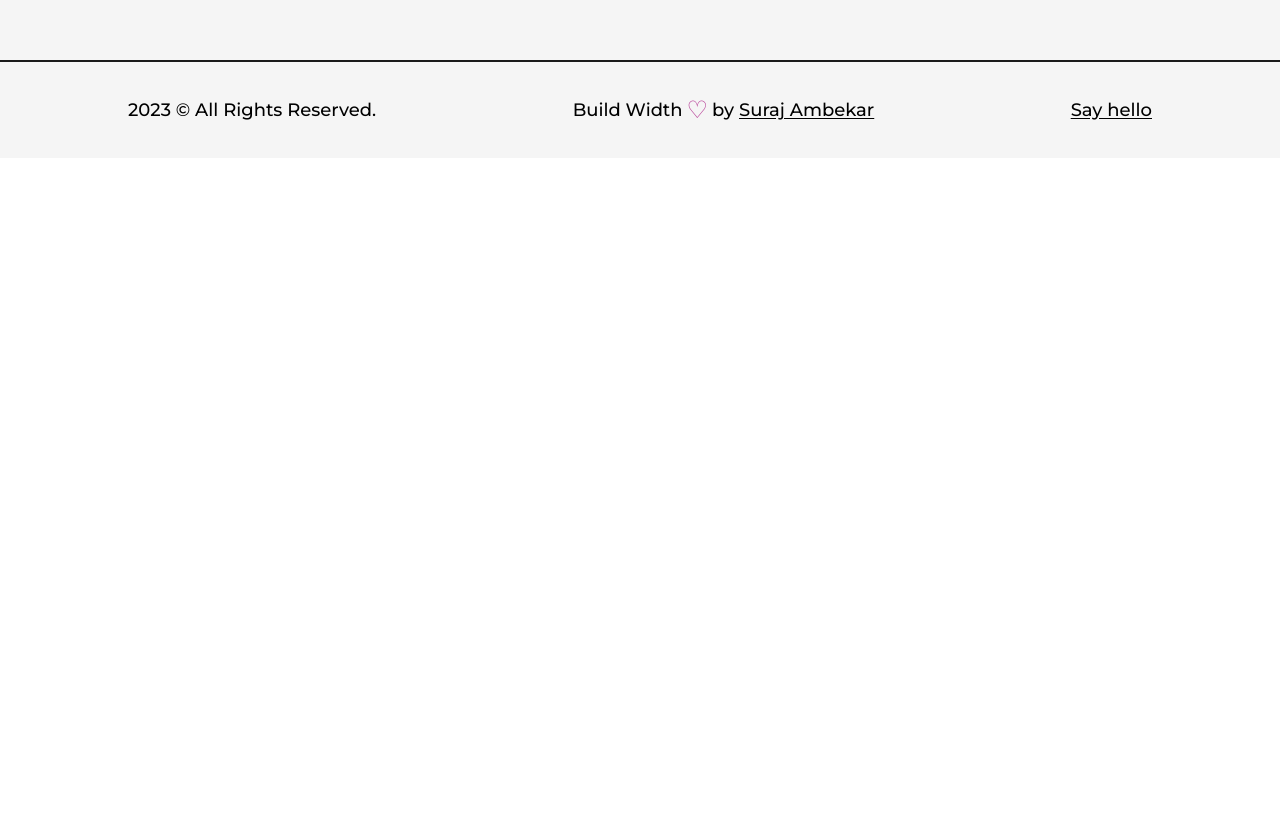
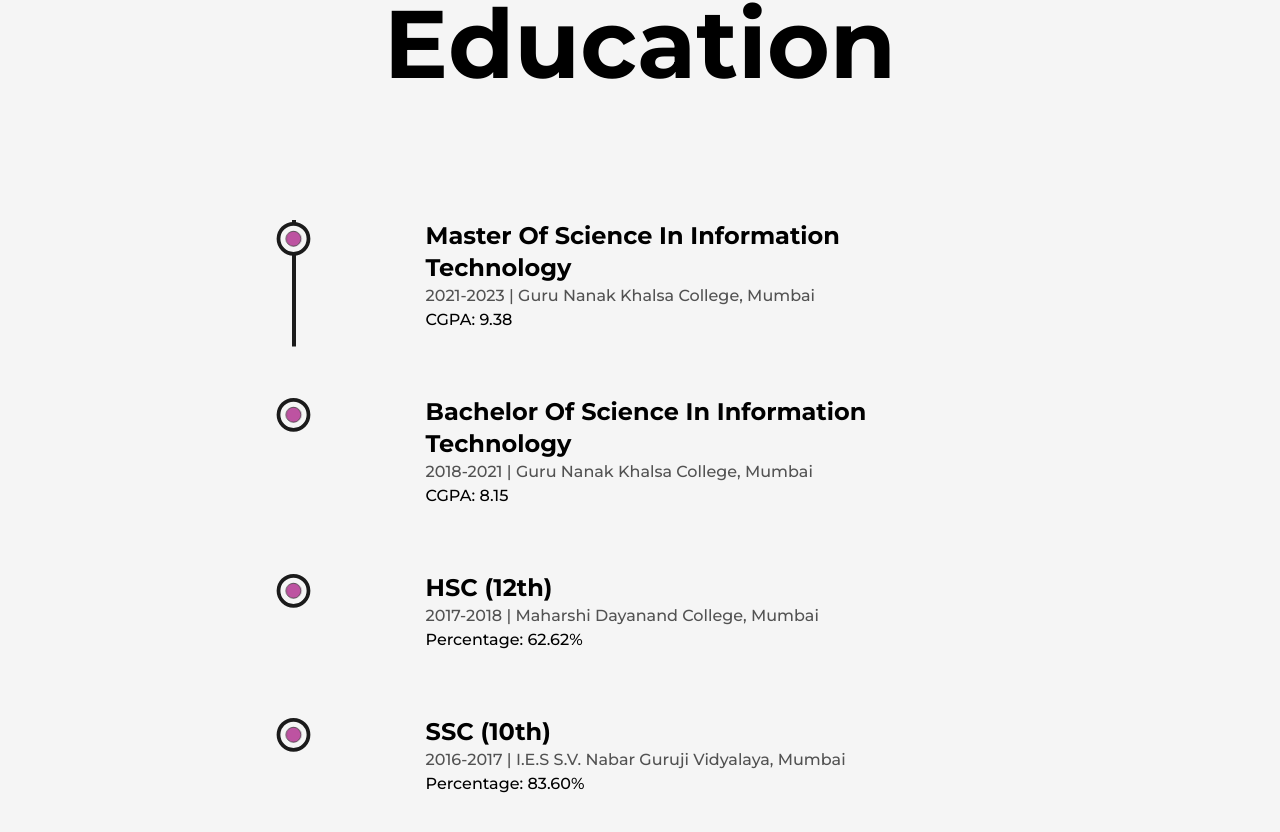
Before and after one commit to Suraj-Ambekar/portfolio-website, a Next.js app: page /about in a window 1280 px wide. Shown: the part 3024-3856 px from the top of the page. Before the commit the page ends 3182 px from the top, so only its background shows below. Built offline with nearby package versions, Linux system fonts and the light colour scheme.

Commit message:
completed education section

```diff
--- /dev/null
+++ b/src/components/Education.js
@@ -0,0 +1,76 @@
+import React, { useRef } from 'react'
+import {motion, useScroll} from "framer-motion"
+import Lilcon from './Lilcon'
+
+const Details = ({type, time, place, info}) => {
+
+    const reff = useRef(null);
+
+    return <li ref={reff} className='my-8 first:mt-0 last:mb-0 w-[60%] mx-auto flex flex-col items-start justify-between'>
+        <Lilcon reference={reff} />
+        <motion.div
+            initial={{y:50}}
+            whileInView={{y:0}}
+            transition={{duration:0.5, type:"spring"}}
+        >
+            <h3 className='capitalize font-bold text-2xl'>{type}</h3>
+            <span className='capitalize font-medium text-dark/75'>
+                {time} | {place}
+            </span>
+            <p className='font-medium w-full'>
+                {info}
+            </p>
+        </motion.div>
+    </li>
+}
+
+const Education = () => {
+    const ref = useRef(null);
+
+    const {scrollYProgress} =useScroll(
+        {
+            target: ref,
+            offset: ["start end", "center start"]
+        }
+    )
+  return (
+    <div className='my-64'>
+        <h2 className='font-bold text-8xl mb-32 w-full text-center'>
+            Education
+        </h2>
+        <div className='w-[75%] mx-auto relative'>
+            <motion.div className='absolute left-9 top-0 w-[4px] h-full bg-dark origin-top' ref={ref}
+                style={{scaleY: scrollYProgress}}
+            />
+            <ul className='w-full flex flex-col items-start justify-between ml-4'>
+                <Details
+                    type="Master Of Science In Information Technology"
+                    time="2021-2023"
+                    place="Guru Nanak Khalsa College, Mumbai"
+                    info="CGPA: 9.38"
+                />
+                <Details
+                    type="Bachelor Of Science In Information Technology"
+                    time="2018-2021"
+                    place="Guru Nanak Khalsa College, Mumbai"
+                    info="CGPA: 8.15"
+                />
+                <Details
+                    type="HSC (12th)"
+                    time="2017-2018"
+                    place="Maharshi Dayanand College, Mumbai"
+                    info="Percentage: 62.62%"
+                />
+                <Details
+                    type="SSC (10th)"
+                    time="2016-2017"
+                    place="I.E.S S.V. Nabar Guruji Vidyalaya, Mumbai"
+                    info="Percentage: 83.60%"
+                />
+            </ul>
+        </div>
+    </div>
+  )
+}
+
+export default Education
--- a/src/pages/about.js
+++ b/src/pages/about.js
@@ -6,6 +6,7 @@
 import profilePic from "../../public/images/IMG_8077.jpg";
 import Skills from '@/components/Skills'
 import Experience from '@/components/Experience'
+import Education from '@/components/Education'
 
 const about = () => {
   return (
@@ -57,6 +58,7 @@
                 </div>
                 <Skills />
                 <Experience />
+                <Education />
             </Layout>
 
         </main>
```
